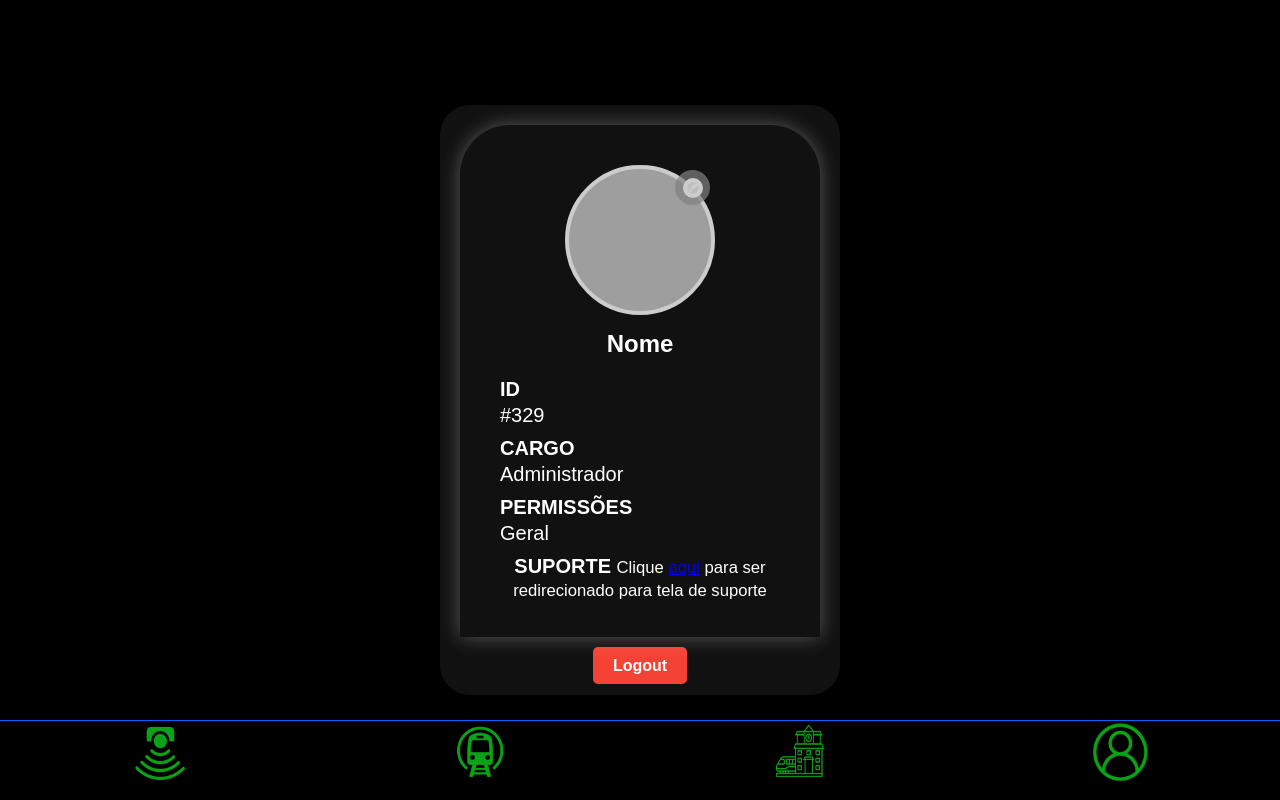
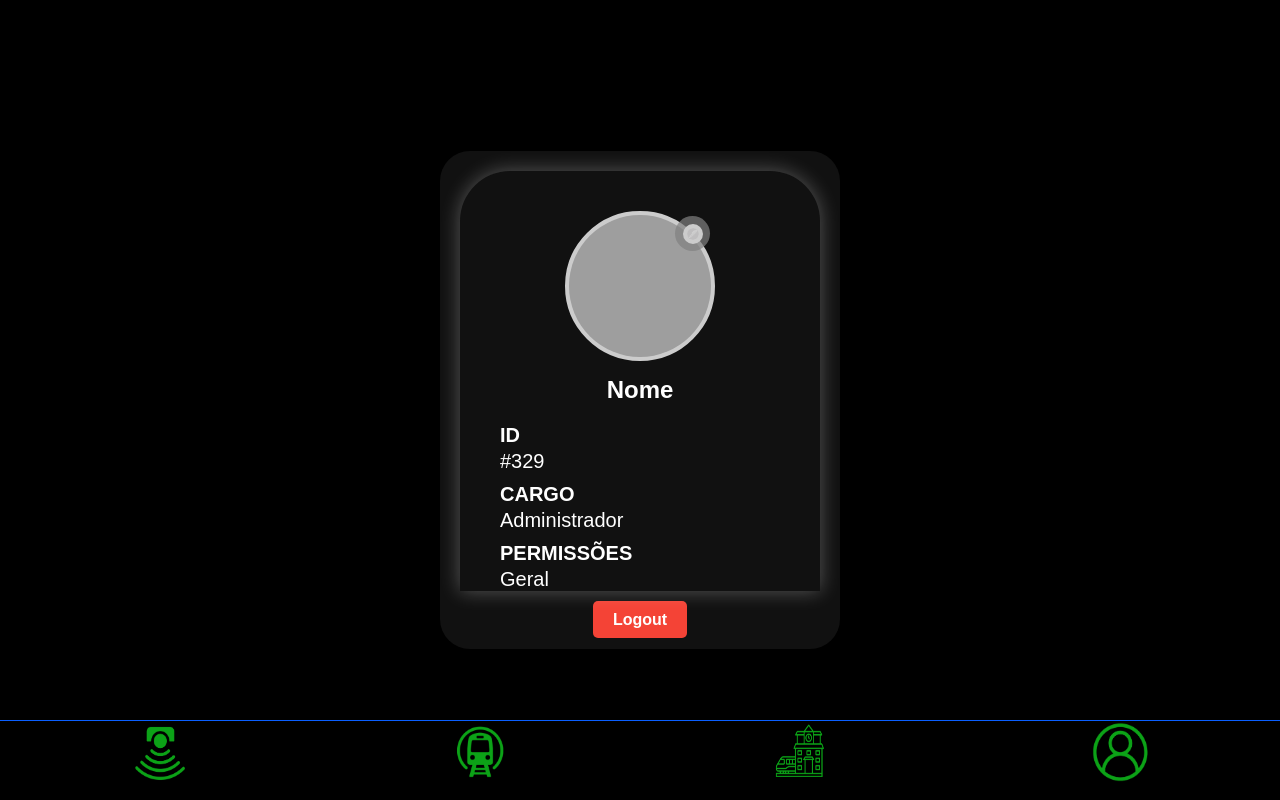
Before and after one commit to andrielrib/trem_facil, a PHP site: page /public/perfil.php in a window 1280 px wide. Run offline with PHP 8.4, Linux system fonts and the light colour scheme; data that the repository does not hold is empty; grey boxes are pictures that could not be loaded.

Commit message:
add - perfil alterações

```diff
--- a/public/perfil.php
+++ b/public/perfil.php
@@ -116,12 +116,7 @@ if (isset($_GET['action'])) {
                 </div>
             </div>
 
-            <div class="suporte-section">
-                <b>SUPORTE</b>
-                <small> Clique <a href="?action=suporte">aqui</a> para ser redirecionado para tela de suporte </small>
-            </div>
-            <br>
-            <br>
+
         </form>
 
         <!-- Botão de Logout -->
```
Also changed, not shown: uploads/perfil_329.jpg (added).
